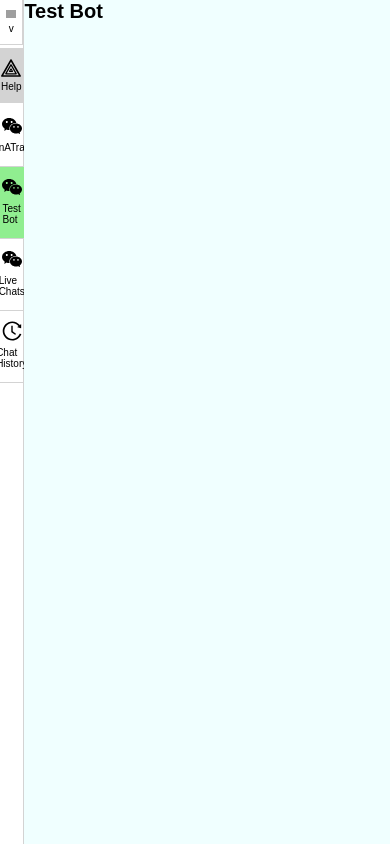
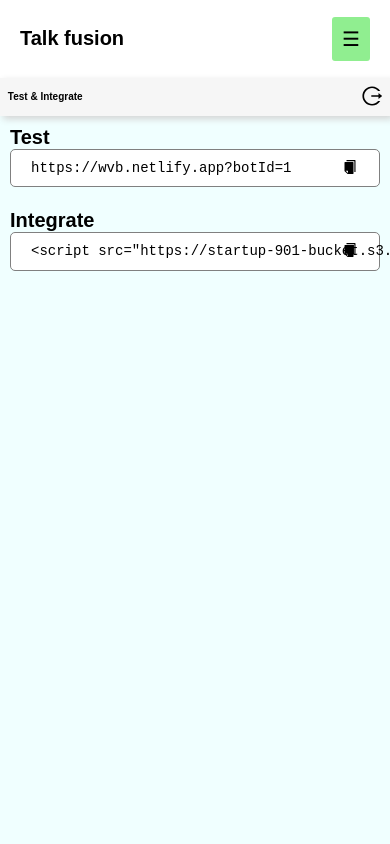
Before and after one commit to mrityunjay-1/vb-sass-dashboard, a React (Vite) app: page /manage-bot/1/test-bot in a window 390 px wide. Built offline with nearby package versions, Linux system fonts and the light colour scheme; sample sign-in values are in the browser's storage; grey boxes are pictures that could not be loaded.

Commit message:
building UI for getting unhandled count as per given time

```diff
--- a/src/App.css
+++ b/src/App.css
@@ -36,7 +36,7 @@
     text-decoration: none;
     color: black;
     /* margin-top: 0.8rem; */
-    width: 100%;
+    width: 94%;
     padding: 1rem 0.5rem;
     /* border-top: 0.1rem solid lightgrey; */
     border-bottom: 0.1rem solid lightgrey;
@@ -53,3 +53,56 @@
 .nav-link>p {
     padding: 0.3rem;
 }
+
+
+/* Mobile */
+
+.mobile-header {
+    display: none;
+}
+
+
+@media(max-width: 76rem) {
+    .container {
+        flex-direction: column;
+    }
+
+    .mobile-header {
+        display: flex;
+        justify-content: space-between;
+        align-items: center;
+        padding: 0.5rem 2rem;
+        height: 8%;
+    }
+
+    .container-left {
+        display: none;
+        width: 70%;
+        height: 100vh;
+        position: absolute;
+        top: 0;
+        left: 0;
+        z-index: 9999999;
+        background-color: white;
+    }
+
+    .container-right {
+        width: 100%;
+        flex: 1;
+        height: 92%;
+    }
+
+    .mobile-side-bar-active {
+        display: flex;
+    }
+
+    .nav-link {
+        flex-direction: row;
+        justify-content: flex-start;
+    }
+
+    .nav-link h1:nth-child(1) {
+        width: 20%;
+        text-align: center;
+    }
+}
--- a/src/App.tsx
+++ b/src/App.tsx
@@ -1,7 +1,7 @@
-import { lazy, Suspense } from "react";
+import { lazy, Suspense, useState } from "react";
 import "./App.css";
 
-import { NavLink, Routes, Route, Navigate, useParams } from "react-router-dom";
+import { NavLink, Routes, Route, Navigate, useParams, useNavigate } from "react-router-dom";
 import ChatHistory from "./component/ChatHistory/ChatHistory";
 
 import { routes } from "./config/config";
@@ -12,7 +12,7 @@
 import RouterPage from "./component/RouterPage";
 import ForgetPassword from "./component/Auth/ForgetPassword";
 import PageNotFound from "./component/PageNotFound";
-import { HeatMapOutlined } from "@ant-design/icons";
+// import { HeatMapOutlined } from "@ant-design/icons";
 import QnATraning from "./component/BotTraining/QnATraining.tsx";
 import Summary from "./component/Summary/index.tsx";
 import TestBot from "./component/TestBot/index.tsx";
@@ -24,6 +24,10 @@
 const App = () => {
 
   const authData: any = useAuth();
+
+  const navigate = useNavigate();
+
+  const [toggleSideBar, setToggleSideBar] = useState(false);
 
   console.log("authdata : ", authData.data);
 
@@ -37,6 +41,12 @@
   //   // eslint-disable-next-line
   // }, []);
 
+  const toggleMobileSidebar = () => {
+    const leftContainer: any = document.getElementById("container-left");
+    leftContainer.classList.toggle("mobile-side-bar-active");
+    setToggleSideBar(!toggleSideBar);
+  }
+
   return (
     <>
       <Suspense fallback={<h1>Loading...</h1>}>
@@ -44,11 +54,19 @@
           authData.data.isLoggedIn ?
             <div className="container">
 
+              {/* Mobile View */}
+              <div className="mobile-header">
+                <h1 onClick={() => navigate("/")}>
+                  Talk fusion
+                </h1>
+                <button onClick={toggleMobileSidebar} style={{ fontSize: "2rem" }}>{toggleSideBar ? <>&times;</> : <>&#9776;</>} </button>
+              </div>
+
               {/* Left Side panel Container */}
-              <div className="container-left">
+              <div id="container-left" className="container-left">
 
                 {/* Logo -> situated at left top most corner */}
-                <NavLink to="/" className="logo-container" style={{ backgroundColor: "white" }}>
+                <NavLink onClick={() => toggleMobileSidebar()} to="/" className="logo-container" style={{ backgroundColor: "white" }}>
                   <img title="Talk Fusion" alt="logo" src="https://vil-email-sprint-dashboard.oriserve.com/static/media/ori-logo-solo.2b103573806a735ad176.png" style={{ width: "45%", marginBottom: "0.5rem" }} />
                   <center><p>v{import.meta.env.VITE_APP_VERSION}</p></center>
                 </NavLink>
@@ -56,16 +74,16 @@
                 {/* Rendering all the routes */}
 
                 {/* rendering route when bot is selected by user */}
-                <NavLink target="_blank" to={`https://mrityunjay.site`} className="logo-container" style={{ display: "grid", placeItems: "center", width: "100%", margin: "0.3rem", padding: "1rem", backgroundColor: "lightgrey" }}>
+                {/* <NavLink target="_blank" to={`https://mrityunjay.site`} className="logo-container" style={{ display: "grid", placeItems: "center", margin: "0.3rem", padding: "1rem", backgroundColor: "lightgrey" }}>
                   <h1><HeatMapOutlined /></h1>
                   <p>Help</p>
-                </NavLink>
+                </NavLink> */}
 
                 {
                   authData?.data?.isBotSelectedForEditing && routes?.map((route: any) => {
                     return (
                       <>
-                        <NavLink key={v4()} to={`/manage-bot/${authData?.data?.botId}/${route?.routeUrl}`} className={({ isActive }) => (["nav-link", isActive ? "active" : null].join(" "))} >
+                        <NavLink onClick={() => toggleMobileSidebar()} key={v4()} to={`/manage-bot/${authData?.data?.botId}/${route?.routeUrl}`} className={({ isActive }) => (["nav-link", isActive ? "active" : null].join(" "))} >
                           <h1>{route.icon}</h1>
                           <p>{route?.routeName}</p>
                         </NavLink>
--- a/src/component/BotTraining/QnATraining.tsx/AddUpdateDeleteQnA.tsx
+++ b/src/component/BotTraining/QnATraining.tsx/AddUpdateDeleteQnA.tsx
@@ -2,6 +2,7 @@
 import { Collapse, message } from "antd";
 import { useState } from "react";
 import fetchData from "../../../data/fetchData";
+import "./css/AddUpdateDeleteQnA.css";
 
 const AddQnA = ({ botId, question, answer = "", qna, isNew = true, onCancel, isInEditMode = false, onSave }: any) => {
 
--- a/src/component/BotTraining/QnATraining.tsx/css/index.css
+++ b/src/component/BotTraining/QnATraining.tsx/css/index.css
@@ -31,3 +31,9 @@
     align-items: center;
     border-top: 0.1rem solid lightgrey;
 }
+
+@media(max-width: 76rem) {
+.main-container-child-3 {
+    grid-template-columns: 100%;
+}
+}
--- a/src/component/BotTraining/QnATraining.tsx/index.tsx
+++ b/src/component/BotTraining/QnATraining.tsx/index.tsx
@@ -328,6 +328,13 @@
                     <div className="main-container-child-3">
 
                         {
+                            qnaData?.length === 0 ?
+                                <h1 style={{ textAlign: "center" }}>No QnA Data Added.</h1>
+                                :
+                                null
+                        }
+
+                        {
                             qnaData?.map((qna: any) => {
                                 return (
                                     <div style={{ borderRadius: "0.5rem" }} key={v4()}>
--- a/src/component/Header/header.css
+++ b/src/component/Header/header.css
@@ -6,3 +6,10 @@
     box-shadow: 0.3rem 0.3rem 0.7rem lightgrey;
     align-items: center;
 }
+
+@media (max-width: 76rem) {
+    .header{
+        padding: 2%;
+        font-size: 1rem;
+    }
+}
--- a/src/component/TestBot/index.tsx
+++ b/src/component/TestBot/index.tsx
@@ -1,6 +1,24 @@
 import { useParams } from "react-router-dom";
 import { useAuth } from "../../context/AuthContext";
 import { useEffect } from "react";
+import Header from "../Header/Header";
+import { CopyFilled } from "@ant-design/icons";
+
+const Code = ({ text }: any) => {
+    return (
+        <pre style={{ display: "flex", flexWrap: "wrap", justifyContent: "space-between", fontSize: "1.4rem", backgroundColor: "white", borderRadius: "0.5rem", padding: "1rem 2rem", border: "0.1rem solid grey" }}>
+
+            <div style={{ width: "95%", }}>
+                <p>{text}</p>
+            </div>
+
+            <div onClick={() => navigator.clipboard.writeText(text)} style={{ width: "5%", cursor: "pointer" }}>
+                <CopyFilled />
+            </div>
+
+        </pre>
+    );
+}
 
 const TestBot = () => {
 
@@ -14,7 +32,22 @@
     return (
         <>
 
-            <h1>Test Bot</h1>
+            <Header>
+                <span style={{ fontWeight: 599 }}>Test & Integrate</span>
+            </Header>
+
+            <div style={{ padding: "1rem" }}>
+
+                <h1>Test</h1>
+                <Code text={`https://wvb.netlify.app?botId=${params.botId}`} />
+
+                <br />
+                <br />
+
+                <h1>Integrate</h1>
+                <Code text={`<script src="https://startup-901-bucket.s3.ap-south-1.amazonaws.com/script.js" botid="${params.botId}"> </script>`} />
+
+            </div>
 
         </>
     );
--- /dev/null
+++ b/src/component/WelcomePage/css/index.css
@@ -0,0 +1,17 @@
+.bot-card {
+    margin-bottom: 2rem;
+    box-shadow: 0.1rem 0.1rem 0.5rem lightgrey;
+    width: 29%;
+    background: white;
+    border: 0.01rem solid grey;
+    border-radius: 0.3rem;
+    padding: 2.5rem 2rem 1rem 2rem;
+    text-decoration: none;
+    color: black;
+}
+
+@media (max-width: 76rem) {
+    .bot-card {
+        width: 100%;
+    }
+}
--- a/src/component/WelcomePage/index.tsx
+++ b/src/component/WelcomePage/index.tsx
@@ -5,6 +5,8 @@
 import fetchData from "../../data/fetchData";
 import { BoxPlotFilled, DeleteFilled, EditFilled, HomeFilled, ReadOutlined, TransactionOutlined } from "@ant-design/icons";
 import { message } from "antd";
+
+import "./css/index.css";
 
 const WelcomePage = () => {
 
@@ -75,7 +77,7 @@
 
             <div style={{ display: "flex", flexWrap: "wrap", justifyContent: "space-between", padding: "2rem" }}>
 
-                <NavLink to="/create-bot" style={{ textDecoration: "none", color: "black", cursor: "pointer", display: "flex", flexDirection: "column", alignItems: "center", justifyContent: "center", marginBottom: "2rem", boxShadow: "0.1rem 0.1rem 0.5rem lightgrey", width: "29%", background: "white", border: "0.01rem solid grey", borderRadius: "0.3rem", padding: "2.5rem 2rem 1rem 2rem" }}>
+                <NavLink to="/create-bot" className="bot-card" style={{display: "flex", flexDirection: "column", alignItems: "center"}}>
                     <br />
                     <h1>+</h1>
                     <br />
@@ -88,7 +90,7 @@
                 {
                     bots?.map((bot: any) => {
                         return (
-                            <div style={{ marginBottom: "2rem", boxShadow: "0.1rem 0.1rem 0.5rem lightgrey", width: "29%", background: "white", border: "0.01rem solid grey", borderRadius: "0.3rem", padding: "2.5rem 2rem 1rem 2rem" }}>
+                            <div className="bot-card">
                                 {/* header */}
                                 <div style={{ display: "flex", justifyContent: "space-between", alignItems: "center" }}>
 
```
Also changed, not shown: src/component/BotTraining/QnATraining.tsx/css/AddUpdateDeleteQnA.css (added).
